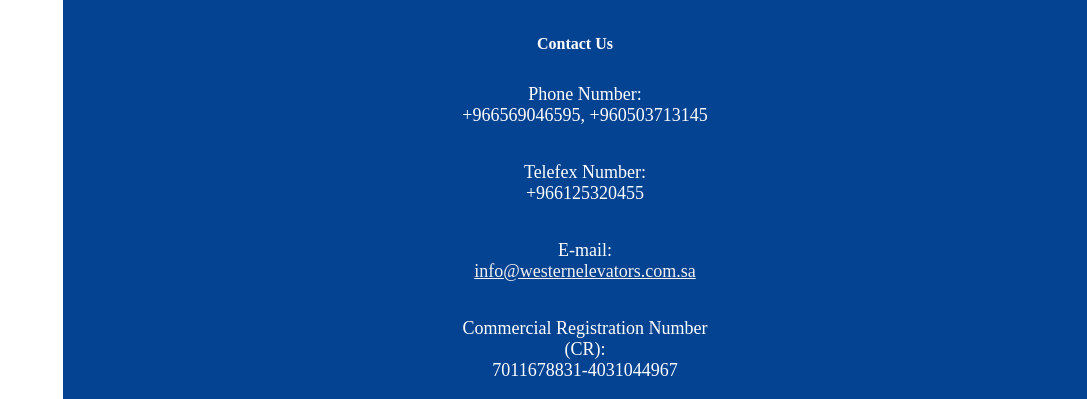
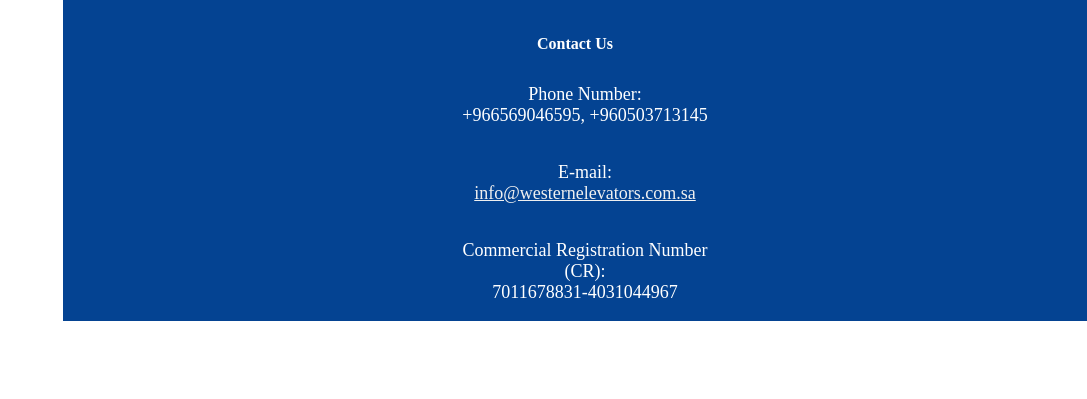
Before and after one commit to sp7n0/westernelevators.github.io, a plain HTML site: page pages/food.html in a window 1280 px wide. Shown: the part 1750-2149 px from the top of the page, without its empty margins (193-1280 px from the left). After the commit the page ends 2071 px from the top, so only its background shows below. Drawn offline with Linux system fonts and the light colour scheme; a web font is replaced by a local one.

Commit message:
Update food.html

```diff
--- a/pages/food.html
+++ b/pages/food.html
@@ -76,7 +76,6 @@
 			<h1>Want to get in touch?</h1>
 			<h2>Contact Us</h2>
 			<p>Phone Number:<br>+966569046595, +960503713145</p>
-			<p>Telefex Number:<br>+966125320455</p>
 			<p>E-mail:<br><a href="mailto:info@westernelevators.com.sa">info@westernelevators.com.sa</a></p>
 			<p>Commercial Registration Number<br>(CR):<br>7011678831-4031044967</p>
 		</div>
```
